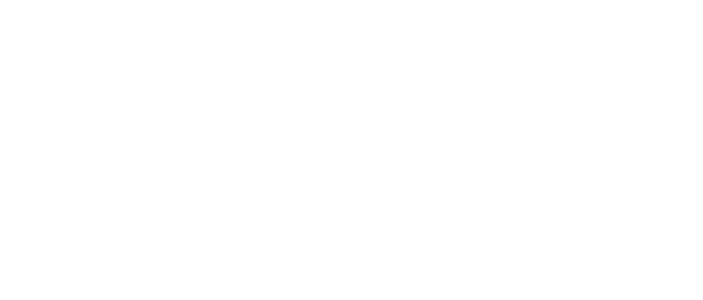
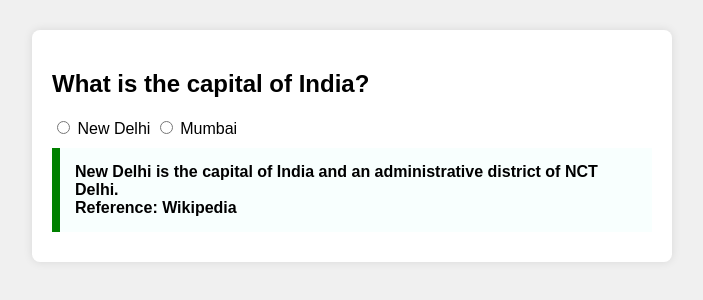
Before and after one commit to acciojob/trivia-MD-SHOAIB-ASIF, a website: page main.html in a window 1280 px wide. Shown: the whole page, without its empty margins (288-991 px from the left). Drawn offline with Linux system fonts and the light colour scheme.

Commit message:
created a submission

```diff
--- a/main.html
+++ b/main.html
@@ -7,6 +7,24 @@
 </head>
 
 <body>
+
+	<div class="question-container">
+    <h2>What is the capital of India?</h2>
+    <form>
+        <label>
+            <input type="radio" name="capital" value="new-delhi"> New Delhi
+        </label>
+        <label>
+            <input type="radio" name="capital" value="mumbai"> Mumbai
+        </label>
+    </form>
+
+    <blockquote>
+        New Delhi is the capital of India and an administrative district of NCT Delhi.
+        <footer>Reference: Wikipedia</footer>
+    </blockquote>
+</div>
+
 	<!-- the entire body must be written by student -->
     <script type="text/javascript" src="./script.js">
 </script>
--- a/styles.css
+++ b/styles.css
@@ -1,2 +1,24 @@
 
-/* Your CSS Code here. */
+ body {
+            font-family: Arial, sans-serif;
+            background-color: #f0f0f0;
+            margin: 0;
+            padding: 20px;
+        }
+
+        .question-container {
+            background-color: #fff;
+            padding: 20px;
+            border-radius: 8px;
+            box-shadow: 0 0 10px rgba(0, 0, 0, 0.1);
+            max-width: 600px;
+            margin: 10px auto;
+        }
+
+        blockquote {
+            border-left: 8px solid green;
+            background-color: #f8fffe;
+            padding: 15px;
+            margin: 10px 0;
+            font-weight: bold;
+        }
```
